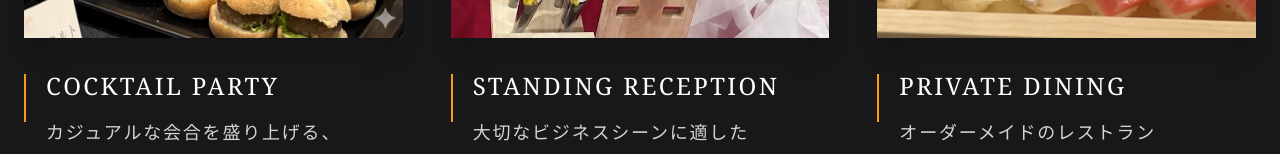
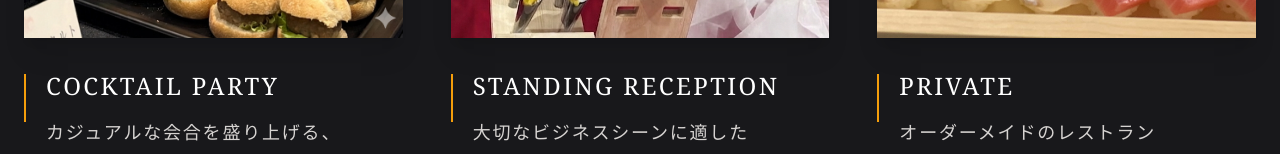
Before and after one commit to naogenbeat-prog/une-table-perfect-, a React (Vite) app: page / in a window 1280 px wide. Shown: the part 2283-2437 px from the top of the page. Built offline with nearby package versions, Linux system fonts and the light colour scheme.

Commit message:
Update App.jsx

```diff
--- a/src/App.jsx
+++ b/src/App.jsx
@@ -65,8 +65,8 @@ const App = () => {
   const[isScrolled, setIsScrolled] = useState(false);
   const[currentView, setCurrentView] = useState("home");
   const[selectedPlan, setSelectedPlan] = useState("");
+  const[formData, setFormData] = useState({ name: "", email: "", message: "" });
   const[status, setStatus] = useState("idle");
-  const[formData, setFormData] = useState({ name: "", email: "", message: "" });
 
   useEffect(() => {
     const handlePopState = () => setCurrentView("home");
@@ -105,7 +105,7 @@ const App = () => {
         body: JSON.stringify({ access_key: "f62692b3-e35a-46dc-8cfb-39afaab1ee76", plan: selectedPlan, ...formData }),
       });
       setStatus("success");
-    } catch (e) { setStatus("error"); }
+    } catch (error) { setStatus("error"); }
   };
 
   if (currentView !== "home") {
@@ -132,22 +132,14 @@ const App = () => {
   return (
     <div className="min-h-screen bg-zinc-950 text-stone-300 font-serif selection:bg-amber-900 selection:text-white">
       <Navbar isScrolled={isScrolled} currentView={currentView} onViewChange={handleViewChange} />
-
-      {/* Hero */}
       <section className="relative h-screen overflow-hidden flex flex-col justify-center items-center">
-        <div className="absolute inset-0 z-0">
-          <img src={CONFIG.heroImage} className="w-full h-full object-cover scale-105" />
-          <div className="absolute inset-0 bg-gradient-to-b from-zinc-950/60 via-zinc-950/40 to-zinc-950"></div>
-        </div>
+        <div className="absolute inset-0 z-0"><img src={CONFIG.heroImage} className="w-full h-full object-cover scale-105" /><div className="absolute inset-0 bg-gradient-to-b from-zinc-950/60 via-zinc-950/40 to-zinc-950"></div></div>
         <div className="relative z-10 text-center px-4">
-          <h1 className="font-serif text-4xl md:text-6xl text-white font-light leading-tight drop-shadow-2xl">
-            華やかな装いを<br />あなただけの空間へ。
-          </h1>
+          <h1 className="font-serif text-4xl md:text-6xl text-white font-light leading-tight drop-shadow-2xl">華やかな装いを<br />あなただけの空間へ。</h1>
           <div className="mt-20"><p className="text-xl font-light max-w-2xl mx-auto leading-loose tracking-wide">厳選された旬の食材を使用し、目にも楽しい彩りを添えて。<br className="hidden md:block" />特別な日を彩る最高峰のケータリングをお届け致します。</p></div>
         </div>
       </section>
 
-      {/* Concept */}
       <section id="concept" className="py-24 md:py-40 px-6 max-w-7xl mx-auto flex flex-col md:flex-row items-center gap-20">
         <div className="w-full md:w-1/2 relative group"><img src={images.concept1} className="w-full h-[600px] object-cover shadow-2xl transition-transform duration-[2000ms] group-hover:scale-105" /><div className="absolute -bottom-6 -right-6 w-full h-full border border-amber-500/20 -z-10"></div></div>
         <div className="w-full md:w-1/2">
@@ -158,13 +150,12 @@ const App = () => {
         </div>
       </section>
 
-      {/* Services */}
       <section id="services" className="py-24 bg-zinc-900 px-6">
         <div className="max-w-7xl mx-auto grid grid-cols-1 md:grid-cols-3 gap-12">
           {[
             { id: "cocktail", title: "Cocktail Party", img: images.serviceWedding, desc: "カジュアルな会合を盛り上げる、", highlight: "彩り豊かな演出" },
             { id: "standing", title: "Standing Reception", img: images.serviceCorporate, desc: "大切なビジネスシーンに適した", highlight: "効率的ディスプレイ" },
-            { id: "private", title: "Private Dining", img: images.servicePrivate, desc: "オーダーメイドのレストラン", highlight: "贅沢な特別な空間" },
+            { id: "private", title: "Private", img: images.servicePrivate, desc: "オーダーメイドのレストラン", highlight: "贅沢な特別な空間" },
           ].map((s, i) => (
             <div key={i} onClick={() => handleViewChange(s.id)} className="group cursor-pointer">
               <div className="aspect-[3/4] overflow-hidden mb-8 shadow-xl"><img src={s.img} className="w-full h-full object-cover transition-transform duration-700 group-hover:scale-105" alt="" /></div>
@@ -180,7 +171,6 @@ const App = () => {
         </div>
       </section>
 
-      {/* Menu */}
       <section id="menu" className="py-24 bg-zinc-950 px-6">
         <div className="max-w-7xl mx-auto text-center mb-20"><h3 className="text-amber-500 tracking-[0.2em] text-sm uppercase mb-4">Our Menu</h3><h2 className="text-3xl md:text-5xl text-white font-light mb-6 tracking-wider">スタンダードプラン</h2></div>
         <div className="max-w-7xl mx-auto grid grid-cols-1 md:grid-cols-3 gap-8">
@@ -194,7 +184,6 @@ const App = () => {
         </div>
       </section>
 
-      {/* Testimonials */}
       <section className="py-24 bg-zinc-900/50 px-6 border-y border-zinc-800 text-center">
         <Quote className="mx-auto text-amber-500/20 mb-8" size={60} />
         <p className="text-xl md:text-2xl text-stone-300 italic font-light leading-relaxed mb-8">"創業記念のパーティーで利用しました。料理の美しさはもちろん、<br />全員ソムリエの資格をお持ちでサービングの所作も完璧でした。"</p>
@@ -202,13 +191,11 @@ const App = () => {
         <cite className="text-amber-500 tracking-widest uppercase text-xs not-italic">- 東京都 S.K様 (Private Dinner)</cite>
       </section>
 
-      {/* Gallery */}
       <section id="gallery" className="py-24 px-4 max-w-screen-2xl mx-auto bg-zinc-950">
         <div className="text-center mb-20"><h3 className="text-amber-500 tracking-[0.2em] text-sm uppercase mb-6">Gallery</h3><h2 className="text-3xl md:text-5xl text-white font-light tracking-wide">「テーブル」の記録</h2></div>
         <div className="grid grid-cols-1 md:grid-cols-3 gap-4">{images.gallery.map((img, idx) => (<div key={idx} className="relative overflow-hidden group aspect-square bg-zinc-900 shadow-2xl"><img src={img} className="w-full h-full object-cover transition-transform duration-[2000ms] hover:scale-110 opacity-90 hover:opacity-100" alt="" /></div>))}</div>
       </section>
 
-      {/* Contact */}
       <section id="contact" className="py-24 bg-zinc-950">
         <div className="max-w-4xl mx-auto px-6">
           <h2 className="text-center text-3xl md:text-5xl text-white font-light mb-16">ご予約・お問い合わせ</h2>
@@ -233,7 +220,6 @@ const App = () => {
         </div>
       </section>
 
-      {/* Footer */}
       <footer className="py-16 bg-zinc-950 text-center border-t border-zinc-900">
         <img src={CONFIG.logoImage} className="h-[180px] mx-auto mb-10 object-contain" />
         <div className="flex justify-center space-x-8 mb-10 text-stone-500">
@@ -242,7 +228,6 @@ const App = () => {
         </div>
         <p className="text-stone-700 text-[10px] tracking-widest uppercase">&copy; 2024 UNE TABLE Catering. All Rights Reserved.</p>
       </footer>
-
       <style dangerouslySetInnerHTML={{ __html: `@keyframes fadeIn { from { opacity: 0; transform: translateY(10px); } to { opacity: 1; transform: translateY(0); } } html { scroll-behavior: smooth; }`}} />
     </div>
   );
```
